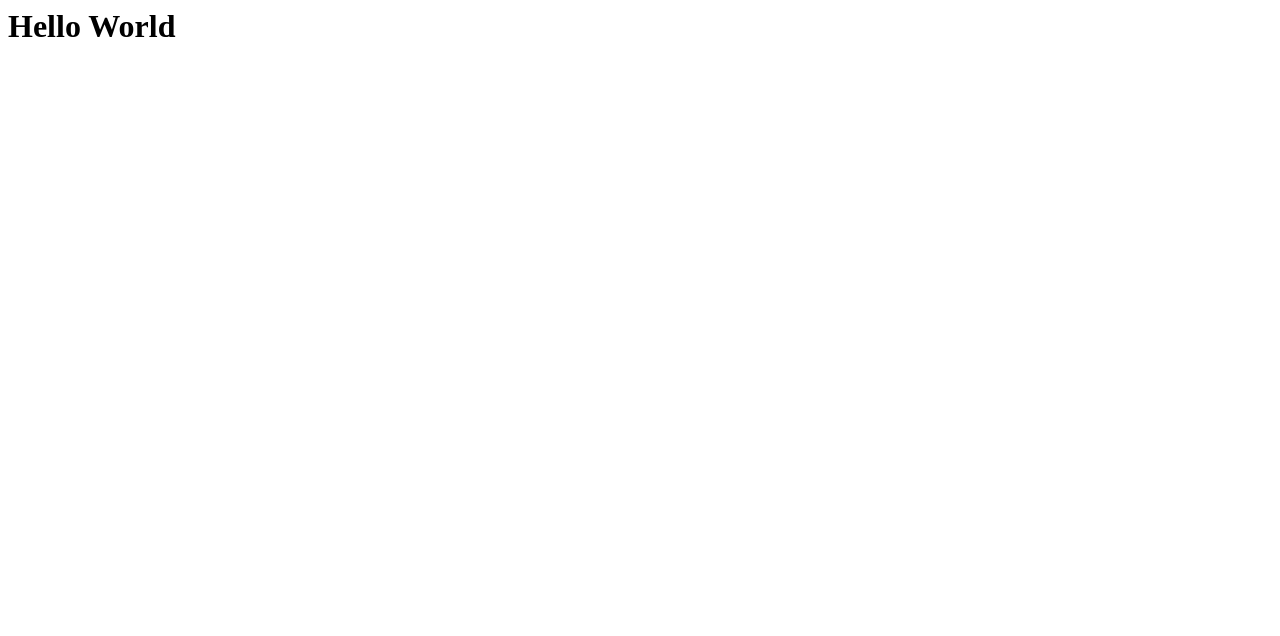
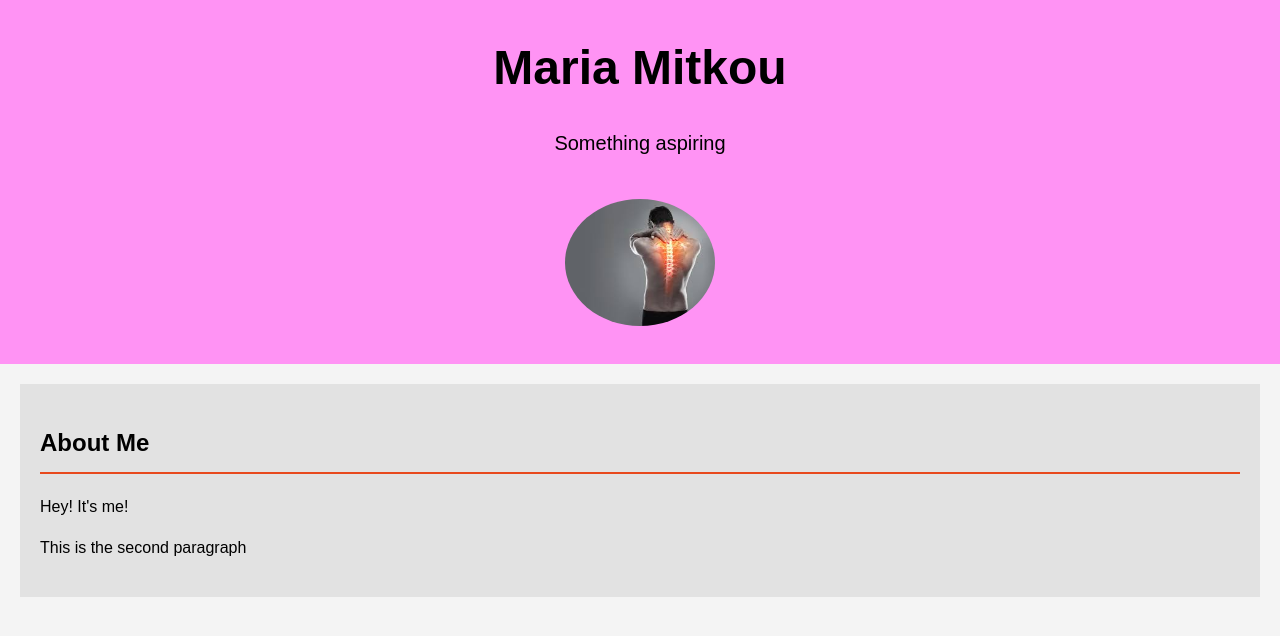
Before and after one commit to MariaMitk/PortfolioSite, a plain HTML site: page intex.html in a window 1280 px wide. Drawn offline with Linux system fonts and the light colour scheme.

Commit message:
Header and About me added

```diff
--- a/intex.html
+++ b/intex.html
@@ -1,9 +1,21 @@
-<html>
+<!DOCTYPE html>
+<html lang="en">
     <head>
-        <title>demo</title>
+        <meta charset="UTF-8">
+        <meta name="viewpoint" content="width=device-width, initial-scale=1.0">
+        <title>Maria Mitkou</title>
+        <link rel="stylesheet" href="styles.css">
     </head>
     <body>
-        <h1>Hello World</h1>
-
+        <header>
+            <h1>Maria Mitkou</h1>
+            <p>Something aspiring</p>
+            <img src="images.jpg" alt="Avatar" width="150">
+        </header>
+        <section id="about">
+            <h2>About Me</h2>
+            <p>Hey! It's me!</p>
+            <p>This is the second paragraph</p>
+        </section>
     </body>
 </html>
--- a/styles.css
+++ b/styles.css
@@ -9,8 +9,8 @@ body {
 
 /* Header Styles (Lab 1) */
 header {
-  background-color: #50b3a2;
-  color: #fff;
+  background-color: #ff93f4;
+  color: #000000;
   padding: 30px;
   text-align: center;
 }
```
Also changed, not shown: images.jpg (added), 1 other file.
